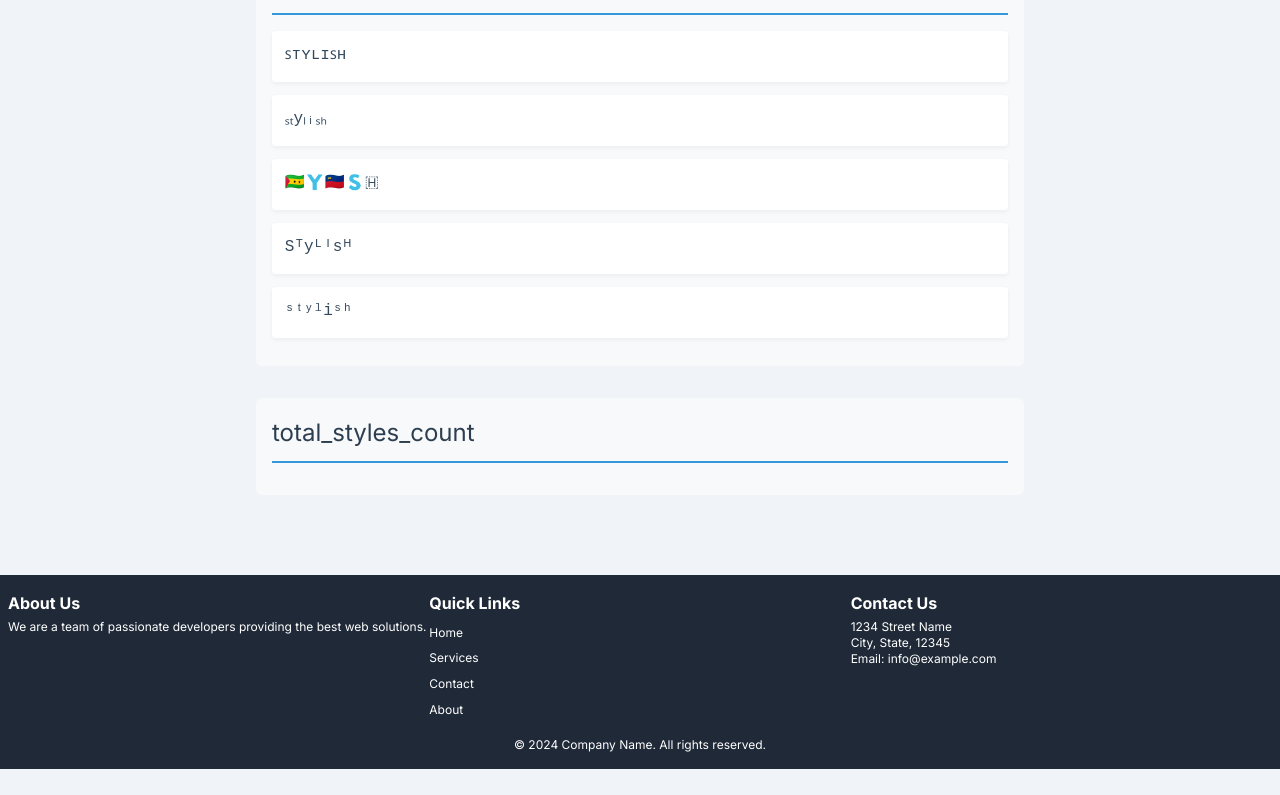
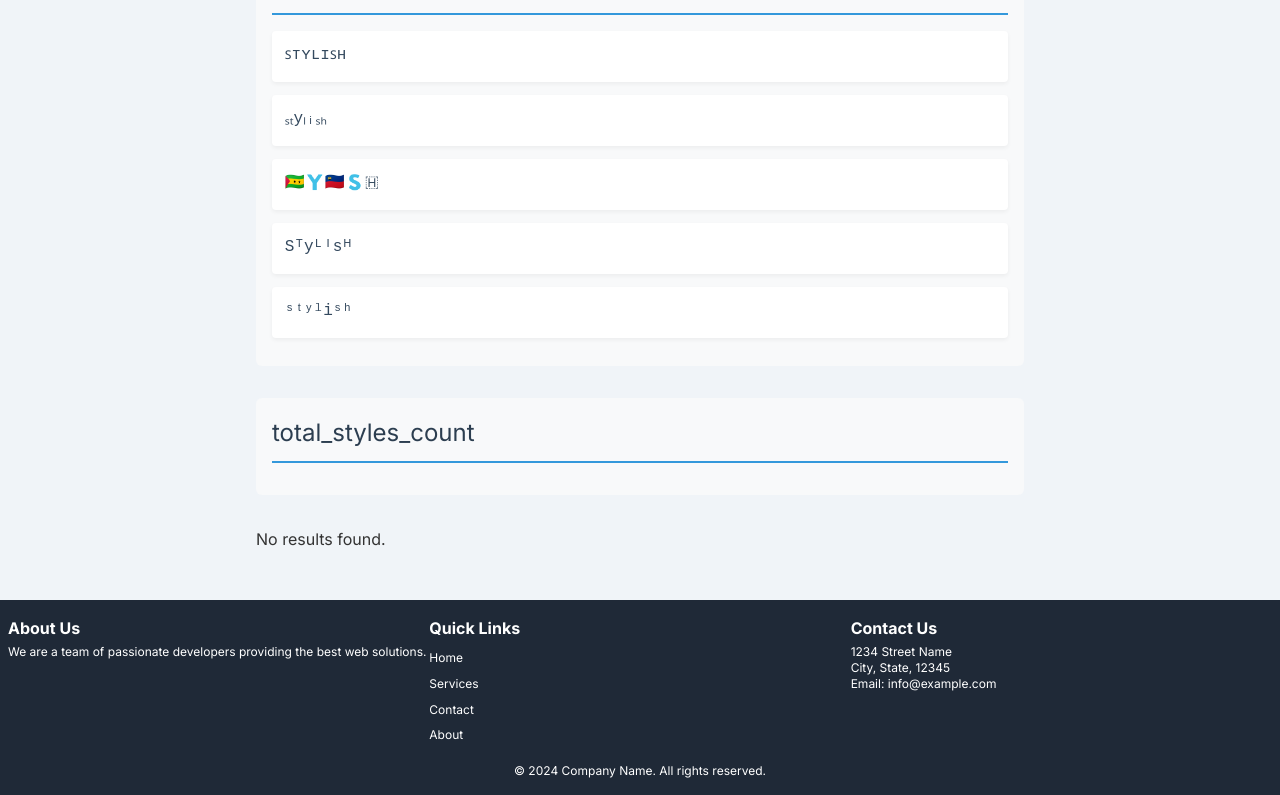
Before and after one commit to AnkushChharri/cfnjst, a Next.js app: page / in a window 1280 px wide. Shown: the part 4252-5047 px from the top of the page. Before the commit the page ends 5021 px from the top, so only its background shows below. Built offline with nearby package versions, Linux system fonts and the light colour scheme.

Commit message:
use loading and debouncing

```diff
--- a/package.json
+++ b/package.json
@@ -16,7 +16,8 @@
     "@heroicons/react": "^2.1.4",
     "next": "14.1.0",
     "react": "^18",
-    "react-dom": "^18"
+    "react-dom": "^18",
+    "react-spinners": "^0.14.1"
   },
   "devDependencies": {
     "@cloudflare/next-on-pages": "^1.12.0",
--- a/src/app/components/SearchComponent.js
+++ b/src/app/components/SearchComponent.js
@@ -1,6 +1,7 @@
 "use client";
 
-import React, { useState, useCallback, useEffect } from 'react';
+import React, { useState, useCallback, useEffect, useRef } from 'react';
+import { BeatLoader } from 'react-spinners';
 
 const dummyData = {
     "original_text": "Stylish",
@@ -123,15 +124,26 @@ const dummyData = {
     }
 };
 
+// Define the SearchComponent functional component
 const SearchComponent = () => {
     const [searchText, setSearchText] = useState('');
-    const [result, setResult] = useState(dummyData);
+    const [result, setResult] = useState(null); // Initially null to signify loading
     const [error, setError] = useState(null);
     const [typingTimeout, setTypingTimeout] = useState(0);
     const [copiedStyles, setCopiedStyles] = useState({});
     const [showMixStyles, setShowMixStyles] = useState(false);
+    const [isLoading, setIsLoading] = useState(false); // State to manage loading indicator
+
+    const typingTimeoutRef = useRef(null);
+
+    useEffect(() => {
+        return () => {
+            clearTimeout(typingTimeoutRef.current);
+        };
+    }, []);
 
     const handleSearch = async (searchText) => {
+        setIsLoading(true); // Set loading state when starting API request
         try {
             const response = await fetch(`https://hello-python.viramachhari.workers.dev/?text=${searchText}`);
             if (!response.ok) {
@@ -142,15 +154,18 @@ const SearchComponent = () => {
             setError(null);
         } catch (error) {
             console.error('Error fetching data:', error);
-            // Instead of setting error, we'll keep the dummy data
-            setResult(dummyData);
+            setResult(dummyData); // Fallback to dummyData or previous result
+        } finally {
+            setIsLoading(false); // Reset loading state after request completes
         }
     };
 
-    const handleInputChange = (e) => {
+    const handleInputChange = useCallback((e) => {
         const newSearchText = e.target.value;
         setSearchText(newSearchText);
-        clearTimeout(typingTimeout);
+
+        clearTimeout(typingTimeoutRef.current);
+
         setTypingTimeout(setTimeout(() => {
             handleSearch(newSearchText);
         }, 500));
@@ -158,13 +173,15 @@ const SearchComponent = () => {
         const isMixedCase = newSearchText.length >= 2 &&
             ((newSearchText[0] === newSearchText[0].toUpperCase() && newSearchText[0] !== newSearchText[0].toLowerCase()) ||
                 (newSearchText[1] === newSearchText[1].toUpperCase() && newSearchText[1] !== newSearchText[1].toLowerCase()));
+
         setShowMixStyles(isMixedCase);
-    };
+    }, []);
 
     const handleCopyStyle = useCallback((styleKey, styleValue) => {
         const cleanedValue = Array.isArray(styleValue) ? styleValue[0] : styleValue;
         navigator.clipboard.writeText(cleanedValue);
         setCopiedStyles(prev => ({ ...prev, [styleKey]: true }));
+
         setTimeout(() => {
             setCopiedStyles(prev => ({ ...prev, [styleKey]: false }));
         }, 2000);
@@ -195,12 +212,18 @@ const SearchComponent = () => {
                     className="search-input"
                 />
             </div>
-            {result && (
+            {isLoading && (
+                <div className="spinner-container">
+                    <BeatLoader color="#36D7B7" loading={true} size={15} />
+                    <p>Loading...</p>
+                </div>
+            )}
+            {!isLoading && (result || dummyData) && (
                 <div className="result-container">
-                    {Object.keys(result.styled_texts).map((key, index) => (
+                    {Object.keys(result?.styled_texts || dummyData.styled_texts).map((key, index) => (
                         <div key={index} className="styled-text-box">
                             <h3 className="name-title">{key}</h3>
-                            {Object.entries(filterStyles(result.styled_texts[key]?.styles || {})).map(([styleKey, styleValue], idx) => {
+                            {Object.entries(filterStyles(result?.styled_texts?.[key]?.styles || dummyData.styled_texts[key].styles || {})).map(([styleKey, styleValue], idx) => {
                                 const uniqueKey = `${key}-${styleKey}`;
                                 return (
                                     <div
@@ -217,6 +240,9 @@ const SearchComponent = () => {
                     ))}
                 </div>
             )}
+            {!isLoading && !result && (
+                <p>No results found.</p>
+            )}
         </div>
     );
 };
--- a/src/app/layout.js
+++ b/src/app/layout.js
@@ -5,7 +5,7 @@ const inter = Inter({ subsets: ["latin"] });
 
 export const metadata = {
   title: "Create Next App",
-  description: "Generated by create next app1",
+  description: "Generated by create next app",
 };
 
 export default function RootLayout({ children }) {
```
Also changed, not shown: 1 other file (tests, documents, lock files or other folders).
